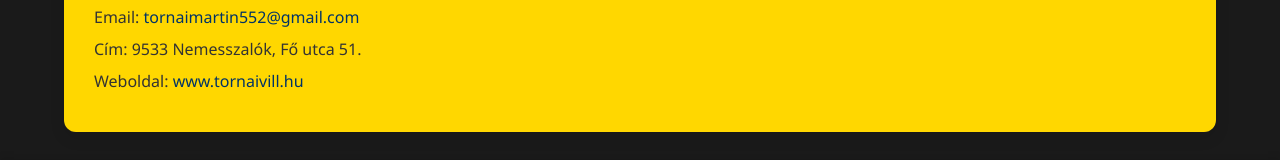
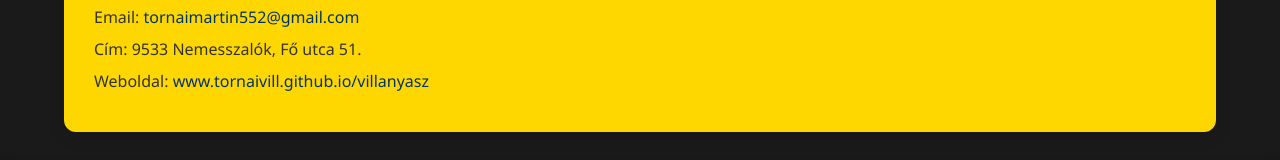
Before and after one commit to tornaivill/villanyasz, a plain HTML site: page index.html in a window 1280 px wide. Shown: the part 1929-2089 px from the top of the page. Drawn offline with Linux system fonts and the light colour scheme.

Commit message:
Update index.html

```diff
--- a/index.html
+++ b/index.html
@@ -212,7 +212,7 @@
             <p>Telefon: +36 70 402 3511</p>
             <p>Email: <a href="mailto:tornaimartin552@gmail.com">tornaimartin552@gmail.com</a></p>
             <p>Cím: 9533 Nemesszalók, Fő utca 51.</p>
-            <p>Weboldal: <a href="https://tornaivill.github.io/villanyasz" target="_blank">www.tornaivill.hu</a></p>
+            <p>Weboldal: <a href="https://tornaivill.github.io/villanyasz" target="_blank">www.tornaivill.github.io/villanyasz</a></p>
         </section>
     </div>
 
```
